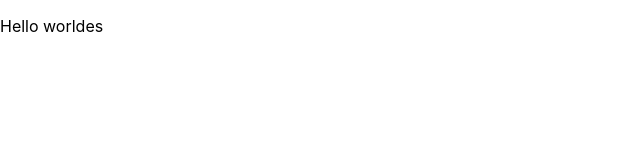
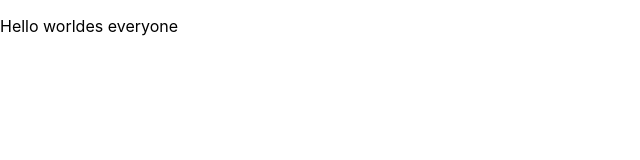
Before and after one commit to RayaneBGit/coupe-express-site-SEG3525, a React (Create React App) app: page / in a window 1280 px wide. Shown: the top 160 px of the page, without its empty margins (0-640 px from the left). Built offline with nearby package versions, Linux system fonts and the light colour scheme.

Commit message:
testing website random 1

```diff
--- a/src/App.jsx
+++ b/src/App.jsx
@@ -4,7 +4,7 @@ function App() {
   return (
     <div>
       <header>
-        <p>Hello worldes</p>
+        <p>Hello worldes everyone</p>
       </header>
     </div>
   );
```
